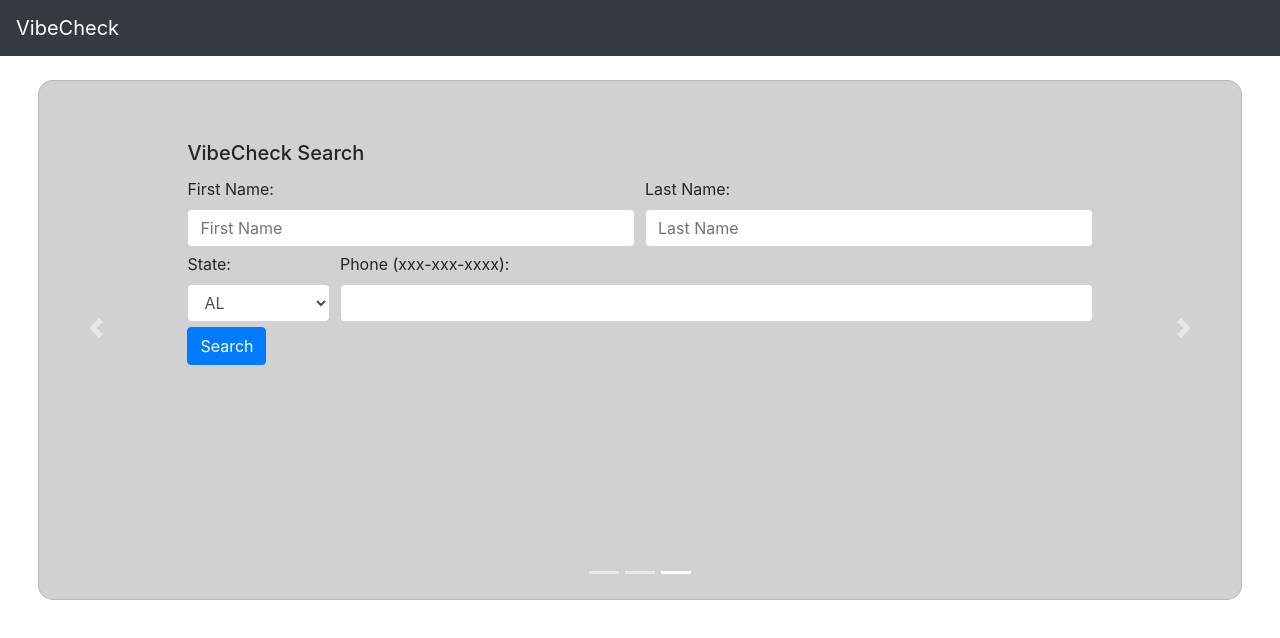
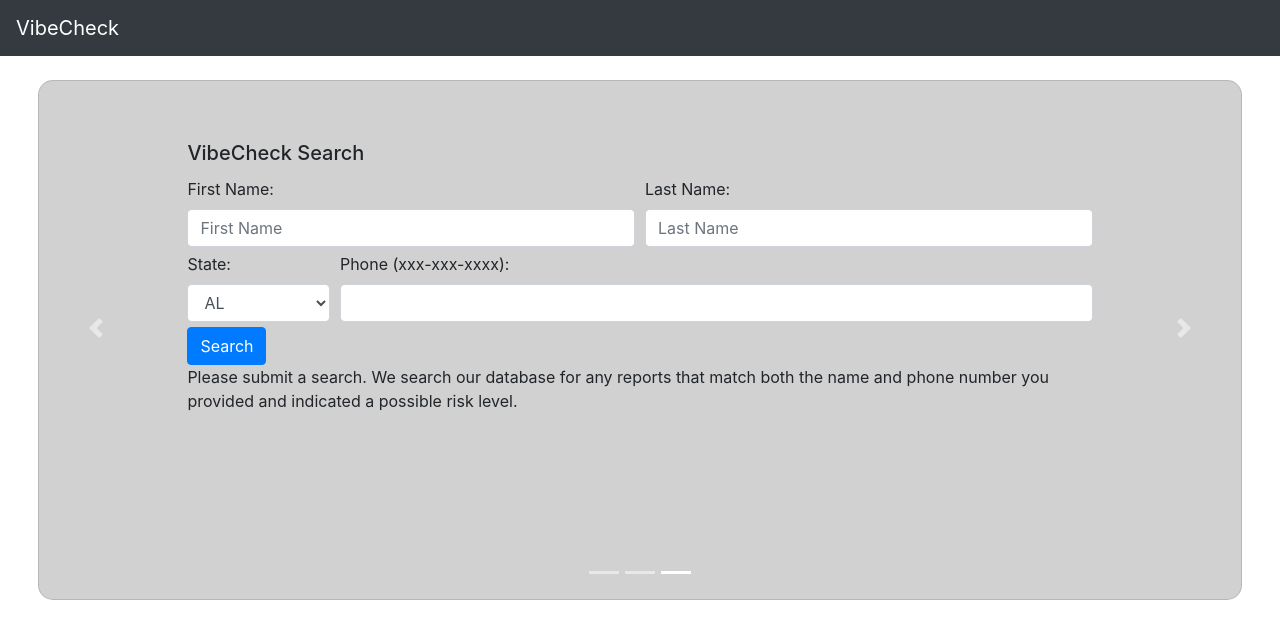
Before and after one commit to jtng3/fullstack-final-project-f20-viibecheck, a React (Create React App) app in the folder react-site/vibecheck/: page / in a window 1280 px wide. Both pictures are taken after a click on the item 676 px from the left and 572 px from the top of the page. Shown: the top 638 px of the page. Built offline with nearby package versions, Linux system fonts and the light colour scheme.

Commit message:
modified search to display results as risk level

```diff
--- a/react-site/vibecheck/package.json
+++ b/react-site/vibecheck/package.json
@@ -8,6 +8,7 @@
     "@testing-library/user-event": "^12.2.2",
     "axios": "^0.21.0",
     "bootstrap": "^4.5.3",
+    "mongodb": "^3.6.3",
     "react": "^17.0.1",
     "react-bootstrap": "^1.4.0",
     "react-dom": "^17.0.1",
--- a/react-site/vibecheck/src/components/Search.js
+++ b/react-site/vibecheck/src/components/Search.js
@@ -6,13 +6,91 @@ import LocationSelect from "./form-components/LocationSelect";
 import Name from "./form-components/Name";
 import Phone from "./form-components/Phone";
 
-
-
 function Search() {
   const [fName, setFName] = useState("");
   const [lName, setLName] = useState("");
   const [location, setLocation] = useState("AL");
   const [phone, setPhone] = useState("");
+
+  //handle search results
+  const [resFetchLoading, setResFetchLoading] = useState(false);
+  const [resFetchError, setResFetchError] = useState(null);
+  const [searchResults, setSearchResults] = useState("");
+
+  const testData = [
+    {
+      _id: "2834728374",
+      fname: "John",
+      lname: "Doe",
+      state: "CA",
+      year: "2014",
+      phone: "555-555-5555",
+      work: "yes",
+      school: "no",
+    },
+    {
+      _id: "9837942839747",
+      fname: "John",
+      lname: "Doe",
+      state: "OR",
+      year: "2010",
+      phone: "555-555-5555",
+      work: "no",
+      school: "no",
+    },
+  ];
+
+  //Render display if params are valid, else display appropriate message
+  const renderSearchResults = () => {
+    let content = (
+      <div>
+        Please submit a search. We search our database for any reports that
+        match both the name and phone number you provided and indicated a
+        possible risk level.{" "}
+      </div>
+    );
+
+    console.log("SearchResults:  " + JSON.stringify(searchResults));
+
+    let resultsLength = searchResults.length;
+    console.log("resultsLength: " + resultsLength);
+
+    function riskDisplay() {
+      if (resultsLength >= 2 && resultsLength <= 3) {
+        return (
+          <div>Our records indicate that this individual may be SOME RISK</div>
+        );
+      } else if (resultsLength >= 4 && resultsLength <= 5) {
+        return (
+          <div>
+            Our records indicate that this individual may be MEDIUM RISK
+          </div>
+        );
+      } else if (resultsLength > 5) {
+        return (
+          <div>
+            Our records indicate that this individual is may be HIGH RISK
+          </div>
+        );
+      } else {
+        return (
+          <div>
+            Our records do not contain enough information to provide a risk
+            assessment for this individual.{" "}
+          </div>
+        );
+      }
+    }
+
+    if (resFetchLoading) {
+      content = <div label="Loading...">LOADING...</div>;
+    } else if (!resFetchLoading && !resFetchError && searchResults) {
+      content = <div>{riskDisplay()}</div>;
+    } else if (!resFetchLoading && resFetchError) {
+      content = <div>Search Failed.</div>;
+    }
+    return content;
+  };
 
   function updateFName(event) {
     setFName(event.target.value);
@@ -47,17 +125,31 @@ function Search() {
       phone: phone,
     };
 
-    axios.post("http://localhost:8080/search", { search }).then(
-      (res) => {
-        //alert(res.data);
-        res.data.forEach(element => {
-          alert(element.fname +',' + element.lname+','+ element.state +','+ element.phone +','+ element.year + ',' + element.work + ',' + element.school);
-        });
-      },
-      (err) => {
-        alert(err);
-      }
-    );
+    //Set Loading to True before posting with axios
+    setResFetchLoading(true);
+
+    axios
+      .post("http://localhost:8080/search", { search })
+      .then((res) => {
+        console.log("axios response: " + JSON.stringify(res));
+        if (res.statusText !== "OK") {
+          return res.status.then((error) => {
+            throw new Error(JSON.stringify(error));
+          });
+        }
+        return res.data;
+      })
+      .then((data) => {
+        setSearchResults(data);
+        setResFetchError(null);
+        setResFetchLoading(false);
+        console.log("we are in second: " + JSON.stringify(data));
+      })
+      .catch((err) => {
+        console.warn(err);
+        setResFetchError(err);
+        setResFetchLoading(false);
+      });
   }
 
   return (
@@ -67,7 +159,7 @@ function Search() {
 
         <div class="form-row">
           <div class="col-2">
-          <LocationSelect updateLocation={updateLocation} />
+            <LocationSelect updateLocation={updateLocation} />
           </div>
           <div class="col">
             <Phone updatePhone={updatePhone} />
@@ -76,6 +168,7 @@ function Search() {
         <Button id="submit" type="submit" value="Submit">
           Search
         </Button>
+        {renderSearchResults()}
       </Form>
     </div>
   );
```
Also changed, not shown: react-site/vibecheck/src/components/form-components/DetailsCopy.js (deleted, +0 -45 lines), 2 other files (tests, documents, lock files or other folders).
